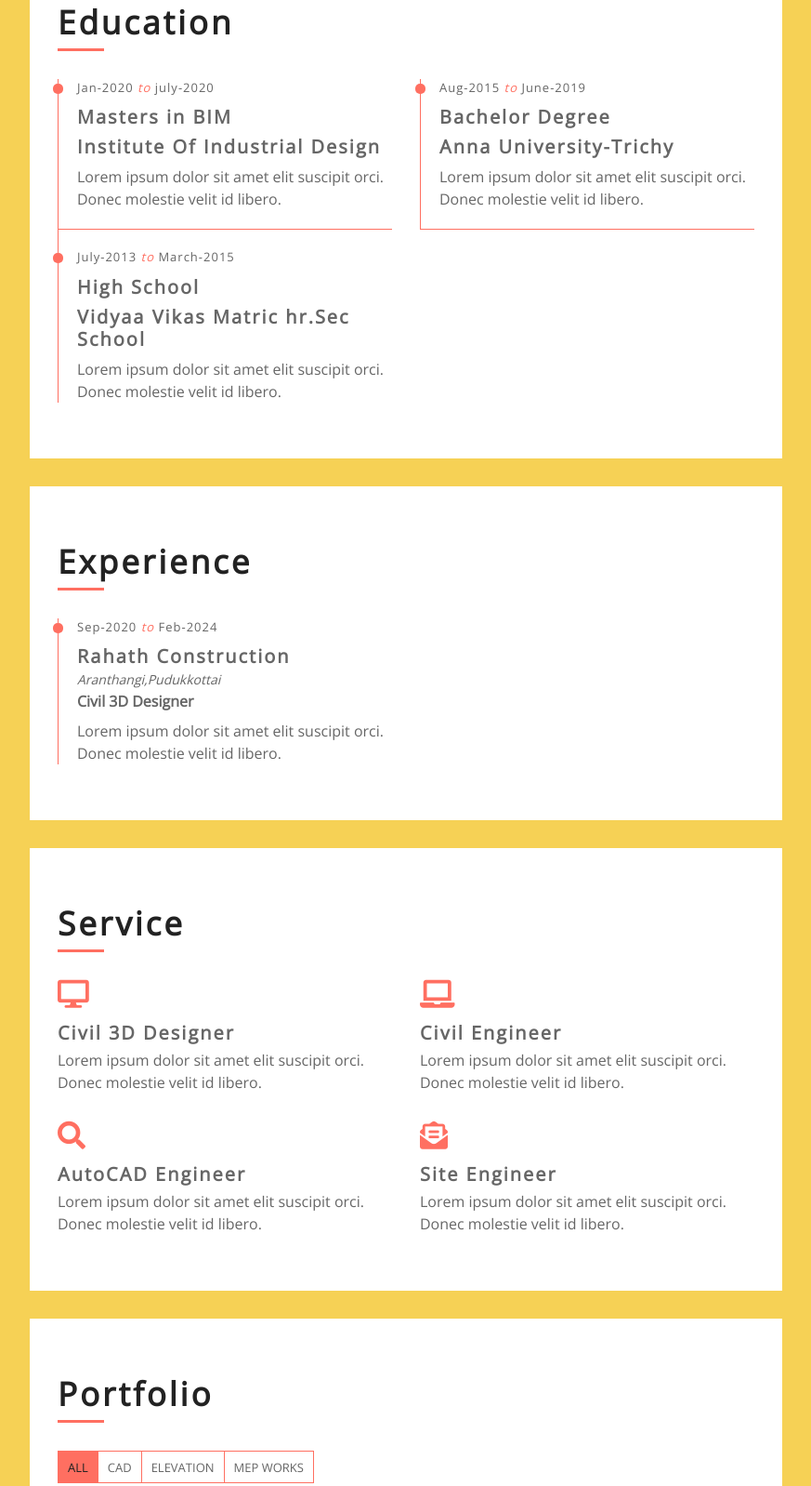
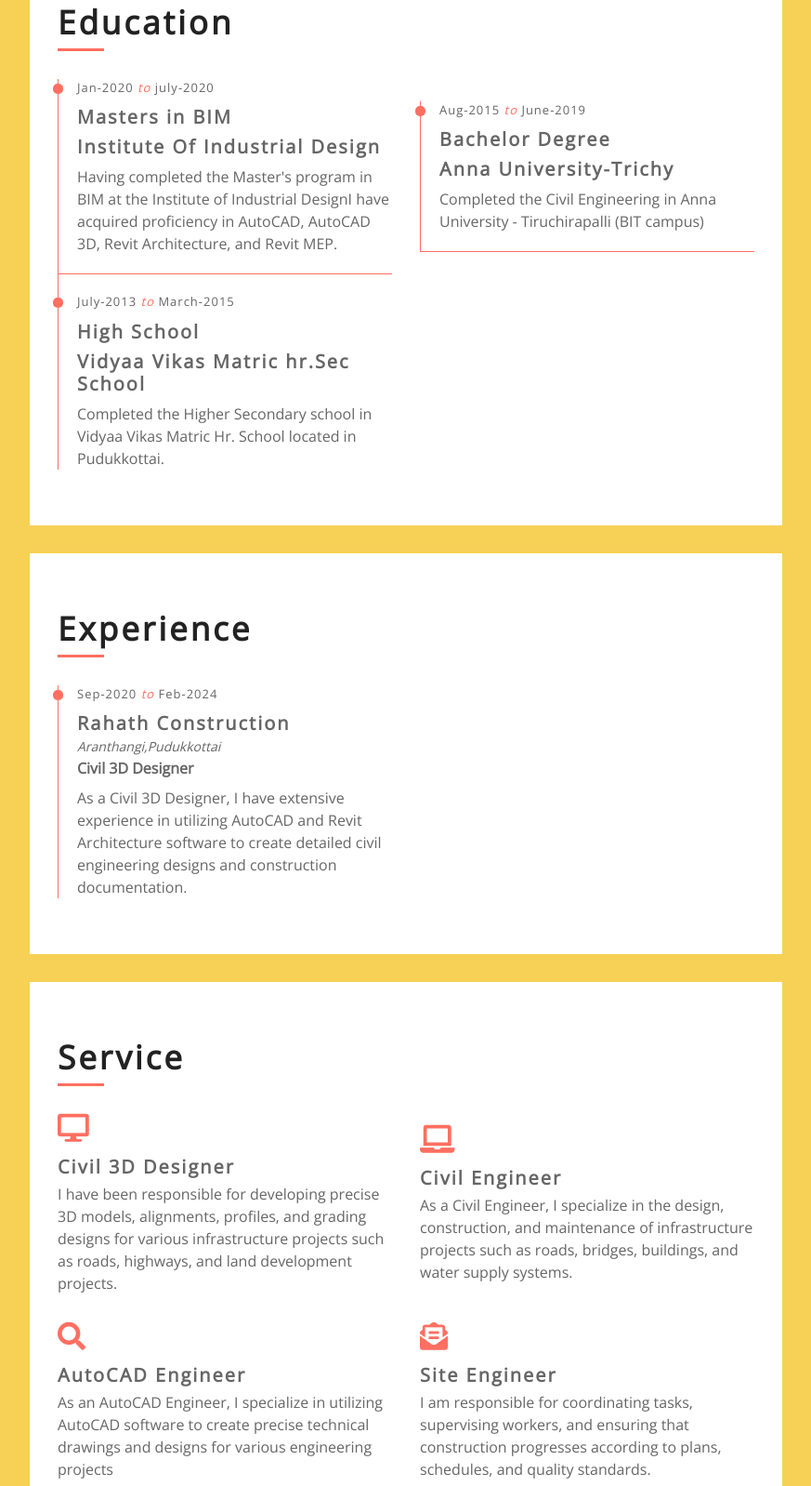
Before and after one commit to vasumanoharan/Vasu, a plain HTML site: page index.html in a window 1280 px wide. Shown: the part 1168-2766 px from the top of the page at 93% size, without its empty margins (368-1241 px from the left). Drawn offline with nearby package versions, Linux system fonts and the light colour scheme.

Commit message:
updatdeone

```diff
--- a/index.html
+++ b/index.html
@@ -83,7 +83,7 @@
             <!-- Large Button Start -->
             <div class="large-btn">
                 <div class="content-inner">
-                    <a class="btn" href="./img/Resume.pdf"><i class="fa fa-download"></i>Resume</a>
+                    <a class="btn" href="./img/Vasu_Resume.pdf"><i class="fa fa-download"></i>Resume</a>
                     <a class="btn" href="#contact"><i class="fa fa-hands-helping"></i>Hire Me</a>
                 </div>
             </div>
@@ -169,7 +169,7 @@
                                 <span>Jan-2020 <i>to</i> july-2020</span>
                                 <h3>Masters in BIM</h3>
                                 <h3>Institute Of Industrial Design</h3>
-                                <p>Lorem ipsum dolor sit amet elit suscipit orci. Donec molestie velit id libero.</p>
+                                <p>Having completed the Master's program in BIM at the Institute of Industrial DesignI have acquired proficiency in AutoCAD, AutoCAD 3D, Revit Architecture, and Revit MEP.</p>
                             </div>
                         </div>
                         <div class="col-md-6">
@@ -177,7 +177,7 @@
                                 <span>Aug-2015 <i>to</i> June-2019</span>
                                 <h3>Bachelor Degree</h3>
                                 <h3>Anna University-Trichy</h3>
-                                <p>Lorem ipsum dolor sit amet elit suscipit orci. Donec molestie velit id libero.</p>
+                                <p>Completed the Civil Engineering in Anna University - Tiruchirapalli (BIT campus)</p>
                             </div>
                         </div>
                         <div class="col-md-6">
@@ -185,7 +185,7 @@
                                 <span>July-2013 <i>to</i> March-2015</span>
                                 <h3>High School</h3>
                                 <h3>Vidyaa Vikas Matric hr.Sec School</h3>
-                                <p>Lorem ipsum dolor sit amet elit suscipit orci. Donec molestie velit id libero.</p>
+                                <p>Completed the Higher Secondary school in Vidyaa Vikas Matric Hr. School located in Pudukkottai.</p>
                             </div>
                         </div>
                         <div class="col-md-6">
@@ -213,7 +213,8 @@
                                 <h3>Rahath Construction</h3>
                                 <h4>Aranthangi,Pudukkottai</h4>
                                 <h5>Civil 3D Designer</h5>
-                                <p>Lorem ipsum dolor sit amet elit suscipit orci. Donec molestie velit id libero.</p>
+                                <p>
+                                    As a Civil 3D Designer, I have extensive experience in utilizing AutoCAD and Revit Architecture software to create detailed civil engineering designs and construction documentation.</p>
                             </div>
                         </div>
                         <div class="col-md-6">
@@ -259,28 +260,28 @@
                             <div class="srv-col">
                                 <i class="fa fa-desktop"></i>
                                 <h3>Civil 3D Designer</h3>
-                                <p>Lorem ipsum dolor sit amet elit suscipit orci. Donec molestie velit id libero.</p>
+                                <p>I have been responsible for developing precise 3D models, alignments, profiles, and grading designs for various infrastructure projects such as roads, highways, and land development projects.</p>
                             </div>
                         </div>
                         <div class="col-md-6">
                             <div class="srv-col">
                                 <i class="fa fa-laptop"></i>
                                 <h3>Civil Engineer</h3>
-                                <p>Lorem ipsum dolor sit amet elit suscipit orci. Donec molestie velit id libero.</p>
+                                <p>As a Civil Engineer, I specialize in the design, construction, and maintenance of infrastructure projects such as roads, bridges, buildings, and water supply systems. </p>
                             </div>
                         </div>
                         <div class="col-md-6">
                             <div class="srv-col">
                                 <i class="fa fa-search"></i>
                                 <h3>AutoCAD Engineer</h3>
-                                <p>Lorem ipsum dolor sit amet elit suscipit orci. Donec molestie velit id libero.</p>
+                                <p>As an AutoCAD Engineer, I specialize in utilizing AutoCAD software to create precise technical drawings and designs for various engineering projects</p>
                             </div>
                         </div>
                         <div class="col-md-6">
                             <div class="srv-col">
                                 <i class="fa fa-envelope-open-text"></i>
                                 <h3>Site Engineer</h3>
-                                <p>Lorem ipsum dolor sit amet elit suscipit orci. Donec molestie velit id libero.</p>
+                                <p> I am responsible for coordinating tasks, supervising workers, and ensuring that construction progresses according to plans, schedules, and quality standards.</p>
                             </div>
                         </div>
                     </div>
```
Also changed, not shown: 1 other file.
